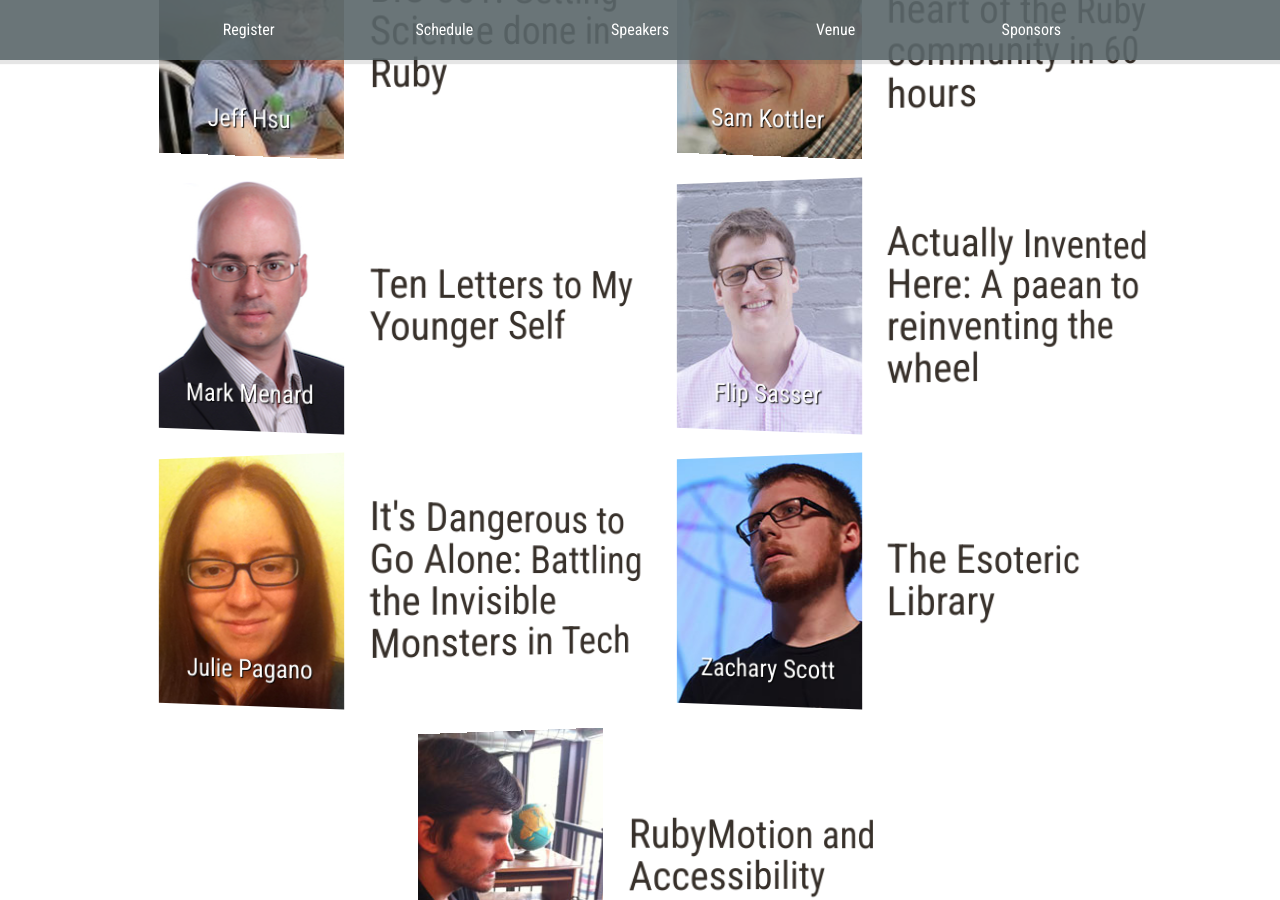
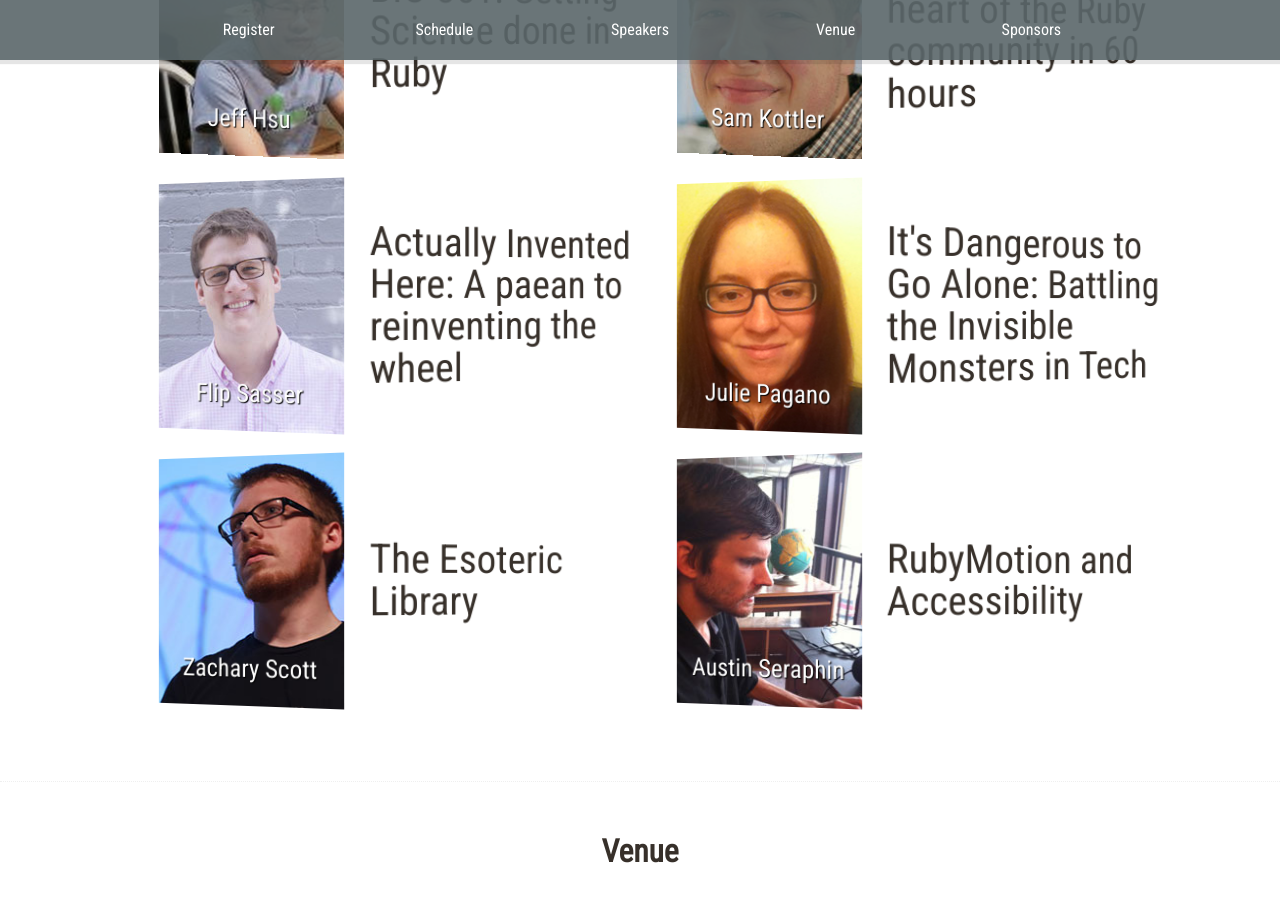
Before and after one commit to nysmakers/nysmakers.github.io, a Jekyll site: the page built from index.html, in a window 1280 px wide and 900 px high, scrolled down 5927 px. Built offline with Jekyll 4.4.1, drawn with Linux system fonts in a browser that asks for light colours; comment, search, counter and statistics services are not loaded.

Commit message:
Remove mark from the list

```diff
--- a/index.html
+++ b/index.html
@@ -277,10 +277,6 @@ title: Nickel City Ruby Conference - September 20-21, 2013 - Buffalo, NY
         <td>Rebuilding the heart of the Ruby community in 60 hours</td>
       </tr>
       <tr>
-        <td><a href="http://twitter.com/mark_menard" id="mark_menard">Mark Menard</a></td>
-        <td>Ten Letters to My Younger Self</td>
-      </tr>
-      <tr>
         <td><a href="http://twitter.com/flipsasser" id="flipsasser">Flip Sasser</a></td>
         <td>Actually Invented Here: A paean to reinventing the wheel</td>
       </tr>
```
